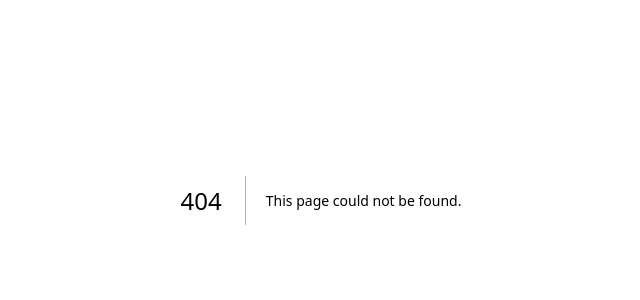
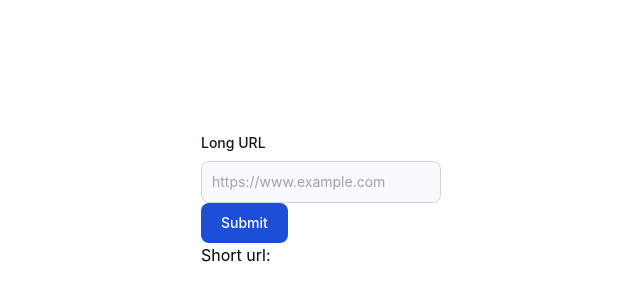
Before and after one commit to pavle995/website, a Next.js app: page /urlshortner in a window 1280 px wide. Before the commit this address had no page. Shown: the part 200-500 px from the top of the page, without its empty margins (319-959 px from the left). Built offline with nearby package versions, Linux system fonts and the light colour scheme.

Commit message:
added url shortner

```diff
--- a/package.json
+++ b/package.json
@@ -12,7 +12,8 @@
   "dependencies": {
     "next": "13.0.2",
     "react": "18.2.0",
-    "react-dom": "18.2.0"
+    "react-dom": "18.2.0",
+    "swr": "^1.3.0"
   },
   "devDependencies": {
     "autoprefixer": "^10.4.13",
--- /dev/null
+++ b/pages/api/urlshortner.js
@@ -0,0 +1,19 @@
+
+export default async function handler(req, res) {
+    try {
+        var input = JSON.parse(req.body)
+        const payload = new URLSearchParams();
+        payload.append('url', input.url)
+		const apiRes = await fetch(`http://ec2-15-161-149-189.eu-south-1.compute.amazonaws.com/short`,
+            {
+                method: 'POST',
+                body: payload
+            });
+		const data = await apiRes.json();
+        const shortUrl = "http://ec2-15-161-149-189.eu-south-1.compute.amazonaws.com/".concat(data.shortUrl)
+        console.log(shortUrl)
+        res.status(200).json({url: shortUrl})
+    } catch (err) {
+        console.log(err)
+    }
+}
--- /dev/null
+++ b/pages/urlshortner.js
@@ -0,0 +1,43 @@
+import { useState } from 'react'
+import useSWR from 'swr'
+import Link from 'next/link'
+
+const fetcher = (url) => fetch(url).then((res) => res.json())
+
+export default function UrlShortner() {
+    const [url, setUrl] = useState("")
+    const [shortUrl, setShortUrl] = useState("")
+
+
+    function handleClick() {
+        console.log("hello there")
+        fetch('/api/urlshortner', {
+            method: "POST", body: JSON.stringify({url: url})
+        })
+            .then((res) => res.json())
+            .then((data) => {
+                setShortUrl(data.url)
+            })
+    }
+
+    function handleChange(event) {
+        setUrl(event.target.value)
+    }
+
+    return (<div className="grid h-screen place-items-center">
+                <div>
+                    <div>
+                        <div>
+                            <label htmlFor="url" className="block mb-2 text-sm font-medium text-gray-900 dark:text-white">Long URL</label>
+                            <input type="url" id="url" value={url} onChange={handleChange} className="bg-gray-50 border border-gray-300 text-gray-900 text-sm rounded-lg focus:ring-blue-500 focus:border-blue-500 block w-full p-2.5 dark:bg-gray-700 dark:border-gray-600 dark:placeholder-gray-400 dark:text-white dark:focus:ring-blue-500 dark:focus:border-blue-500" placeholder="https://www.example.com" required />
+                        </div>
+                        <button onClick={handleClick} className="text-white bg-blue-700 hover:bg-blue-800 focus:ring-4 focus:outline-none focus:ring-blue-300 font-medium rounded-lg text-sm w-full sm:w-auto px-5 py-2.5 text-center dark:bg-blue-600 dark:hover:bg-blue-700 dark:focus:ring-blue-800">Submit</button>
+                    </div>
+                    <label>
+                        Short url:
+                        <br></br>
+                        <Link  href={shortUrl} className="no-underline hover:underline text-blue-700">{shortUrl}</Link>
+                    </label>
+                </div>
+    </div>)
+}
```
Also changed, not shown: 2 other files (tests, documents, lock files or other folders).
